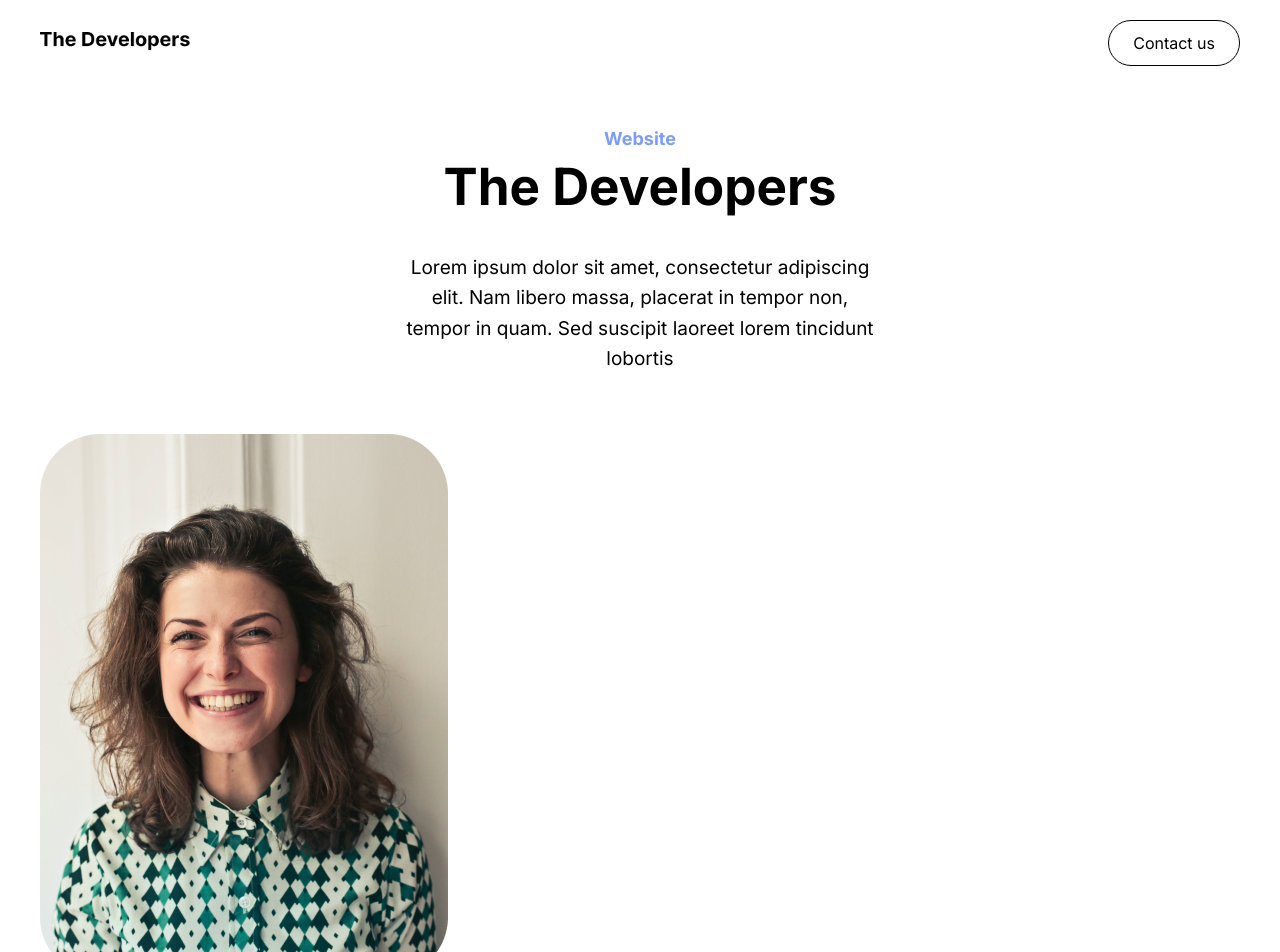
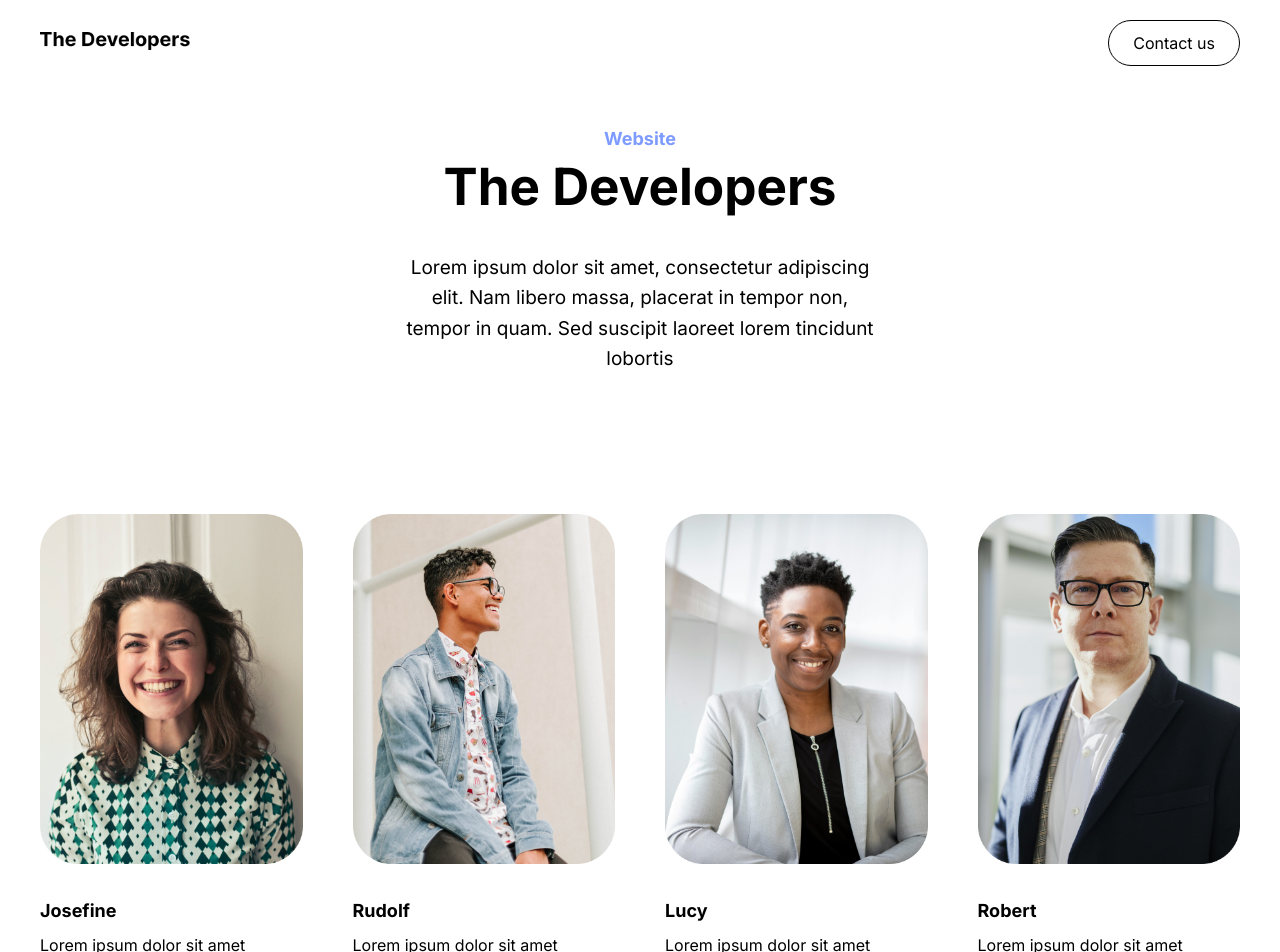
Before and after one commit to Kenzie-Academy-Brasil-Developers/angular-site, an Angular app in the folder angular-site/: page / in a window 1280 px wide. Shown: the top 952 px of the page. Built offline with nearby package versions, Linux system fonts and the light colour scheme.

Commit message:
developer section and card styles

```diff
--- a/angular-site/src/app/components/sections/developerssection/developercard/developercard.component.css
+++ b/angular-site/src/app/components/sections/developerssection/developercard/developercard.component.css
@@ -0,0 +1,9 @@
+.developer-card img{
+    width: 100%;
+    max-width: 262.5px;
+}
+
+.developer-card h3{
+    margin-top: 30px;
+    margin-bottom: 10px;
+}
--- a/angular-site/src/app/components/sections/developerssection/developercard/developercard.component.html
+++ b/angular-site/src/app/components/sections/developerssection/developercard/developercard.component.html
@@ -1,4 +1,4 @@
-<li>
+<li class="developer-card">
     <img [src]="developer.photo" [alt]="developer.name">
     <h3 class="title three">{{ developer.name }}</h3>
     <p class="paragraph small">{{ developer.description }}</p>
--- a/angular-site/src/app/components/sections/developerssection/developerssection.component.css
+++ b/angular-site/src/app/components/sections/developerssection/developerssection.component.css
@@ -0,0 +1,10 @@
+.developer-section{
+    padding: 80px 0;
+}
+
+.developer-list{
+    display: flex;
+    flex-wrap: wrap;
+    justify-content: center;
+    gap: 50px;
+}
--- a/angular-site/src/app/components/sections/developerssection/developerssection.component.html
+++ b/angular-site/src/app/components/sections/developerssection/developerssection.component.html
@@ -1,6 +1,6 @@
-<section class="section-white">
+<section class="developer-section section-white">
   <div class="container">
-    <ul>
+    <ul class="developer-list">
       <app-developercard
         *ngFor="let developer of developerList"
         [developer]="developer"
```
